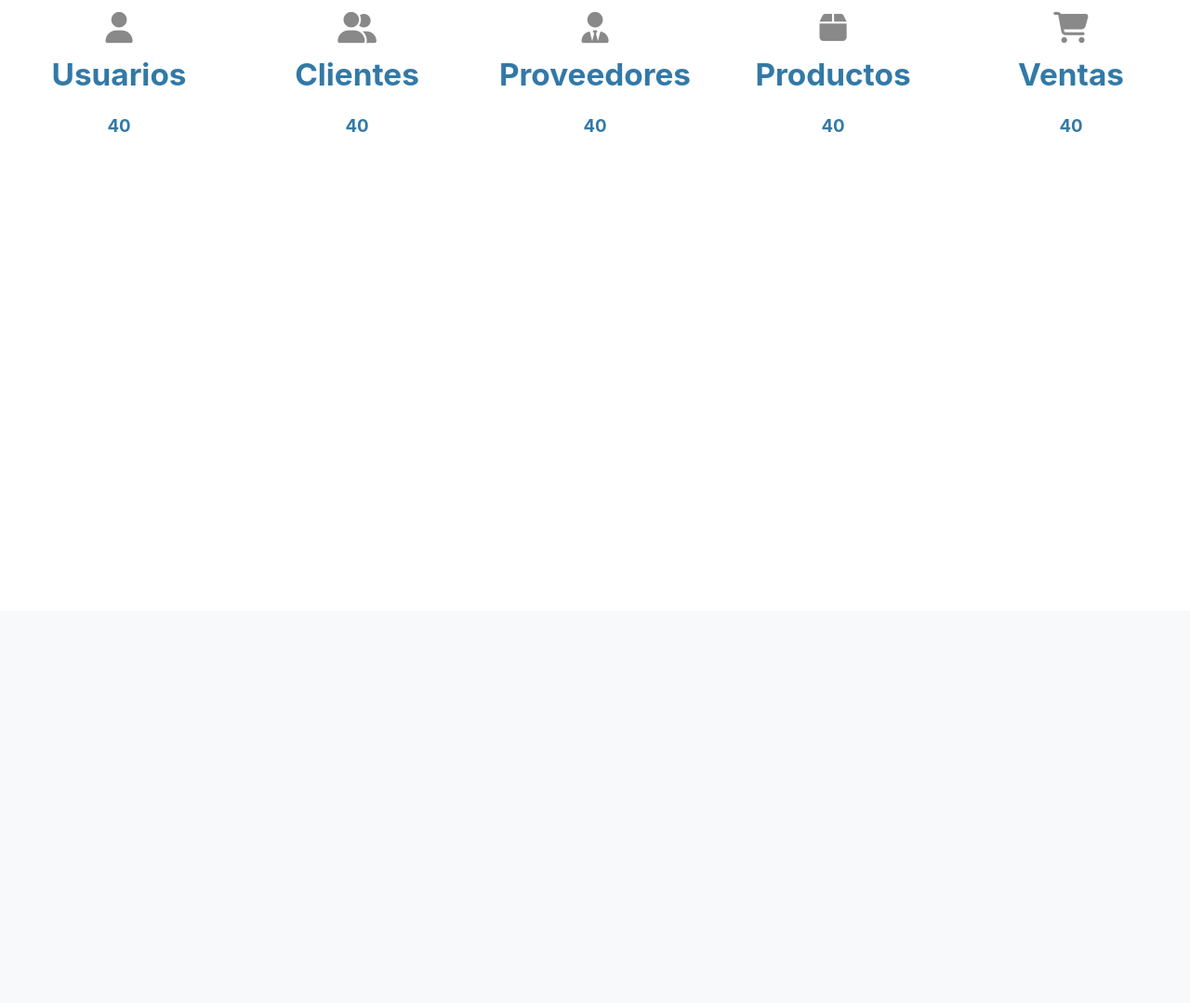
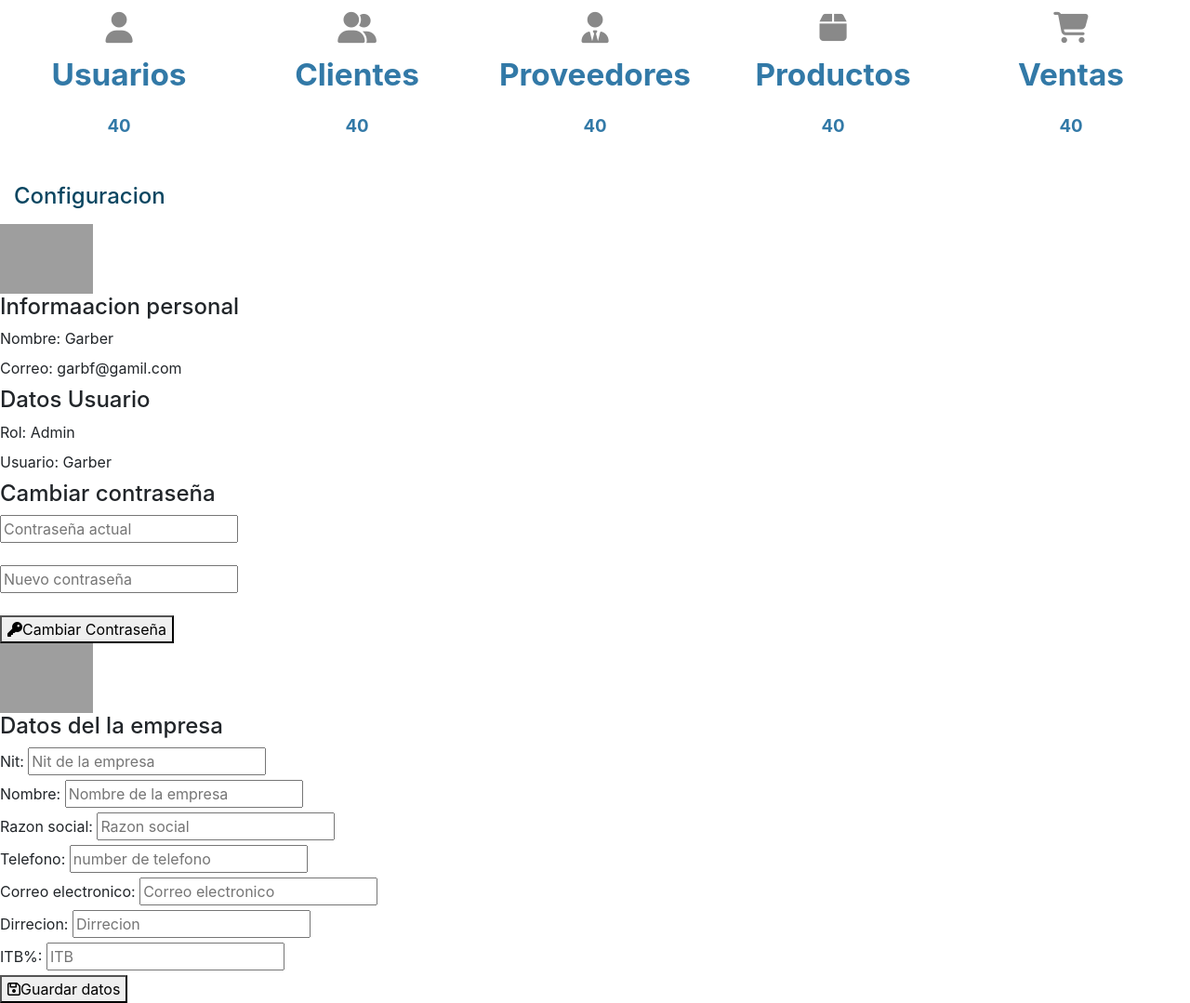
Before and after one commit to garbf1996/Sistema_v1.0, a PHP site: page /inicio.php in a window 1280 px wide. Shown: the part 143-1222 px from the top of the page at 93% size. Before the commit the page ends 285 px from the top, so only its background shows below. Run offline with PHP 8.4, Linux system fonts and the light colour scheme; a user stored in the database is signed in; some libraries are stand-ins or nearby versions; grey boxes are pictures that could not be loaded.

Commit message:
creacion de panel de control

```diff
--- a/inicio.php
+++ b/inicio.php
@@ -73,7 +73,105 @@ include "conexion.php";
          </a>
       </div>
     </div>
+
+  <div class="">
+    <div class="divContainer">
+      <div>
+        <h1 class="titlepanelcontrol">Configuracion</h1>
+      </div>
+      <div class="containerPerfil">
+        <div class="containerDataUser">
+         <div class="logoUser">
+           <img src="https://cdn-icons-png.flaticon.com/512/149/149071.png" width="100">
+         </div>
+         <div class="divDataUser">
+          <h4>Informaacion personal</h4>
+
+          <div>
+            <label>Nombre:</label> <span>Garber</span>
+          </div>
+
+          <div>
+            <label>Correo:</label> <span>garbf@gamil.com</span>
+          </div>
+
+         <h4>Datos Usuario</h4>
+         <div>
+            <label>Rol:</label> <span>Admin</span>
+          </div>
+
+          <div>
+            <label>Usuario:</label> <span>Garber</span>
+          </div>
+          <h4>Cambiar contraseña</h4>
+          <form method="post" action="" name="frmChangepassword" id="frmChangepassword">
+          <div>
+           <input type="password" name="txtpasswordUser" id="txtpasswordUser" placeholder="Contraseña actual" value="" required>
+            </div>
+              <br>
+            <div>
+             <input type="password" name="txtpasswordnew" id="txtpasswordnew" placeholder="Nuevo contraseña" value="" required>
+            </div>
+            <br>
+            <div>
+              <button type="submit" name="tbn_save" id="tbn_save"><i class="fa fa-key"></i>Cambiar Contraseña</button>
+             </div>
+
+          </form>
+         </div>
+        </div>
+        <div class="containerDataEmpresa">
+          <div class="logoEmpresa">
+          <img src="https://cdn-icons.flaticon.com/png/512/3328/premium/3328269.png?token=exp=1654212693~hmac=14ac051f08d644d252d15b7003759887" width = "100">
+          </div>
+          <h4>Datos del la empresa</h4>
+          <form action="" method="post" name="frmEmpresa" id="frmEmpresa">
+            <input type="hidden" name="action" value="updateDataEmpresa" />
+
+            <div>
+              <label>Nit:</label> <input type="text" name="txtNit" id="txtNit" placeholder="Nit de la empresa" value="" required>
+            </div>
+
+            <div>
+              <label>Nombre:</label> <input type="text" name="txtNombre" id="txtNombre" placeholder="Nombre de la empresa" value="" required>
+            </div>
+
+            <div>
+              <label>Razon social:</label> <input type="text" name="txtRazon" id="txtRazon" placeholder="Razon social" value="" required>
+            </div>
+
+            <div>
+              <label>Telefono:</label> <input type="text" name="txtTelefono" id="txttelefono" placeholder="number de telefono" value="" required>
+            </div>
+
+            <div>
+              <label>Correo electronico:</label> <input type="email" name="txtemail" id="txtemal" placeholder="Correo electronico" value="" required>
+            </div>
+
+            <div>
+              <label>Dirrecion:</label> <input type="text" name="txtdirrecion" id="txtdirrecion" placeholder="Dirrecion" value="" required>
+            </div>
+
+            <div>
+              <label>ITB%:</label> <input type="text" name="txtIBT" id="txtIBT" placeholder="ITB" value="" required>
+            </div>
+
+            <div class="alertFormEmrpresa" style="display: none"></div>
+
+            <div>
+              <button type="submit" class="btn_save btnChangepass">
+                <i class="fa fa-save"></i>Guardar datos
+              </button>
+            </div>
+          </form>
+        </div>
+      </div>
+    </div>
+</div>
+
   </section>
+
+
     <script type="text/javascript" src="funcio.js"></script>
     <script src="jquery/jquery-3.6.0.min.js"></script>
     <script src="popper/popper.min.js"></script>
```
